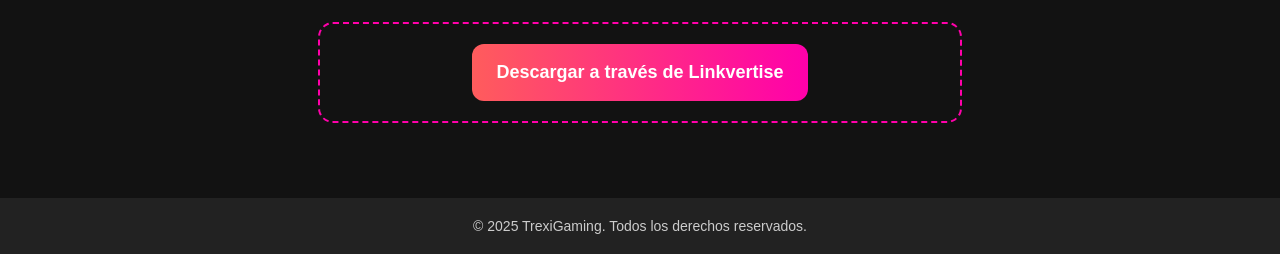
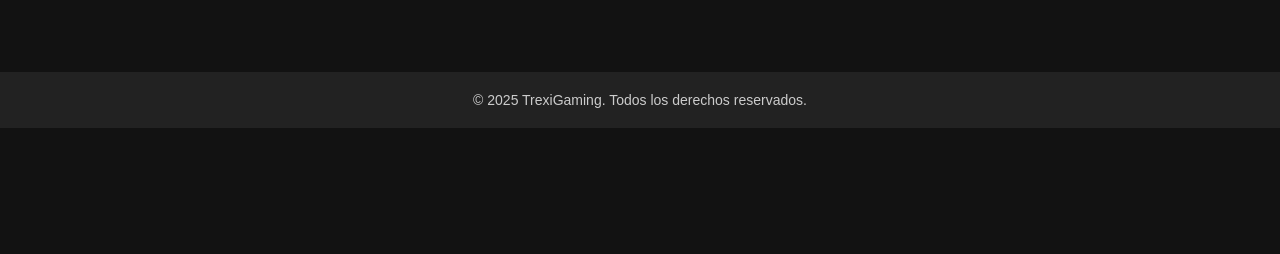
Before and after one commit to trexigamet1-beep/P-gina-web, a plain HTML site: page index.html in a window 1280 px wide. Shown: the part 1532-1786 px from the top of the page. After the commit the page ends 1660 px from the top, so only its background shows below. Drawn offline with Linux system fonts and the light colour scheme.

Commit message:
Update index.html

```diff
--- a/index.html
+++ b/index.html
@@ -91,18 +91,7 @@
       color: #fff;
     }
 
-    .ads {
-      margin: 25px auto;
-      padding: 20px;
-      border: 2px dashed #ff00aa;
-      border-radius: 15px;
-      text-align: center;
-      max-width: 600px;
-      color: #ff77aa;
-      font-weight: bold;
-    }
-
-    /* 🔹 Carrusel automático */
+    /* Carrusel automático */
     .carousel-container {
       position: relative;
       overflow: hidden;
@@ -215,13 +204,6 @@
       </div>
     </div>
 
-    <!-- Botón visible de Linkvertise -->
-    <div class="ads">
-      <a href="https://publisher.linkvertise.com/ac/1400488" target="_blank" class="download-btn" style="max-width:300px; margin:auto;">
-        Descargar a través de Linkvertise
-      </a>
-    </div>
-
   </main>
 
   <footer>
```
